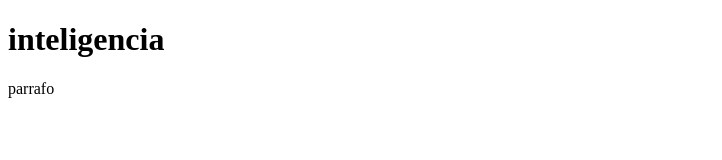
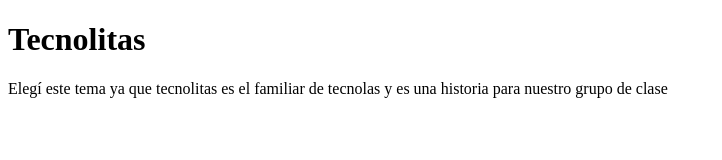
Before and after one commit to cattadz/noveno, a plain HTML site: page index.html in a window 1280 px wide. Shown: the whole page, without its empty margins (0-722 px from the left). Drawn offline with Linux system fonts and the light colour scheme.

Commit message:
Update index.html

```diff
--- a/index.html
+++ b/index.html
@@ -6,8 +6,8 @@
 </head>
   <body>
     <div id="caja1">
-      <h1>inteligencia</h1>
-      <p>parrafo</p>
+      <h1>Tecnolitas</h1>
+      <p>Elegí este tema ya que tecnolitas es el familiar de tecnolas y es una historia para nuestro grupo de clase</p>
 
 
 
```
